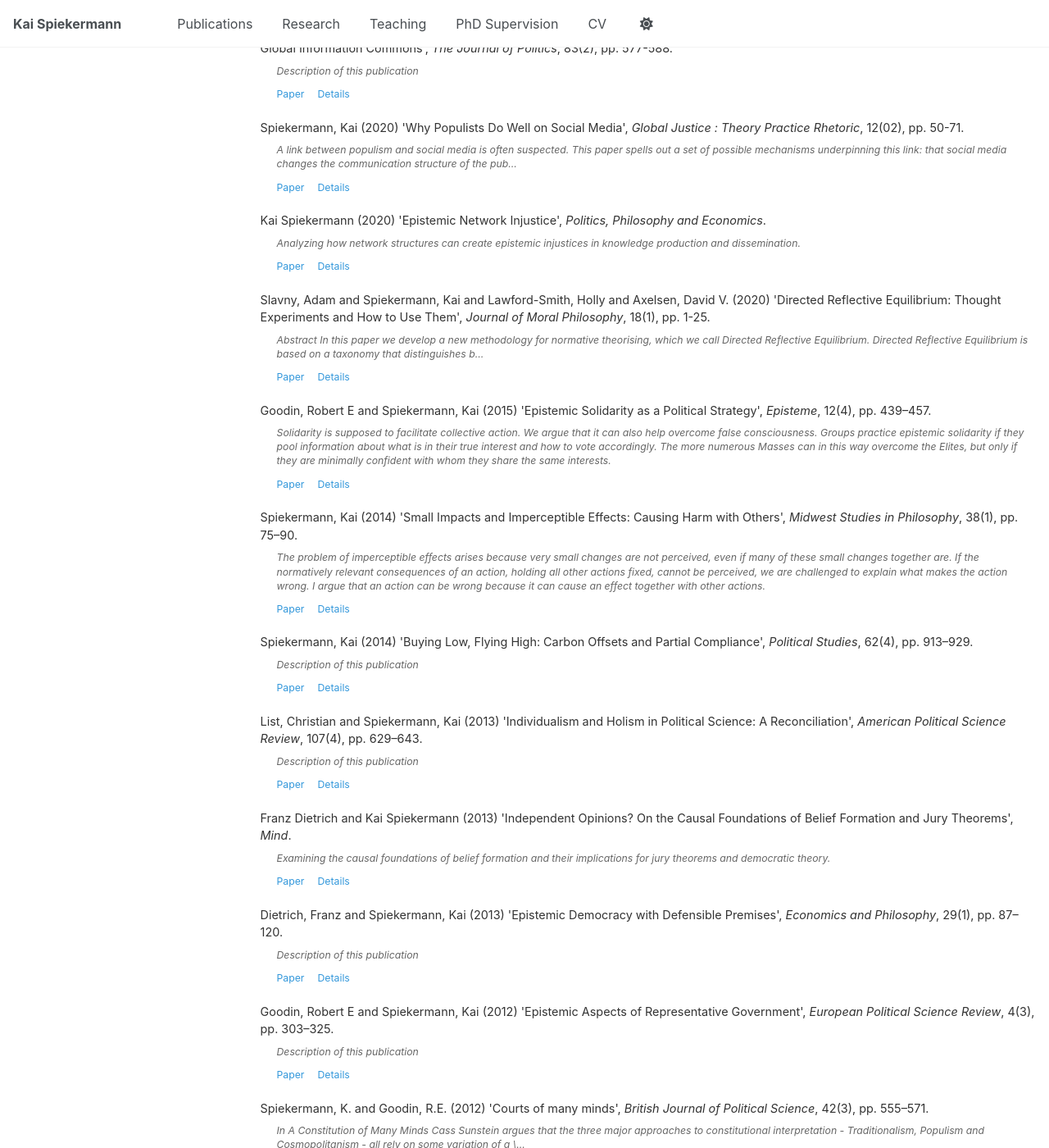
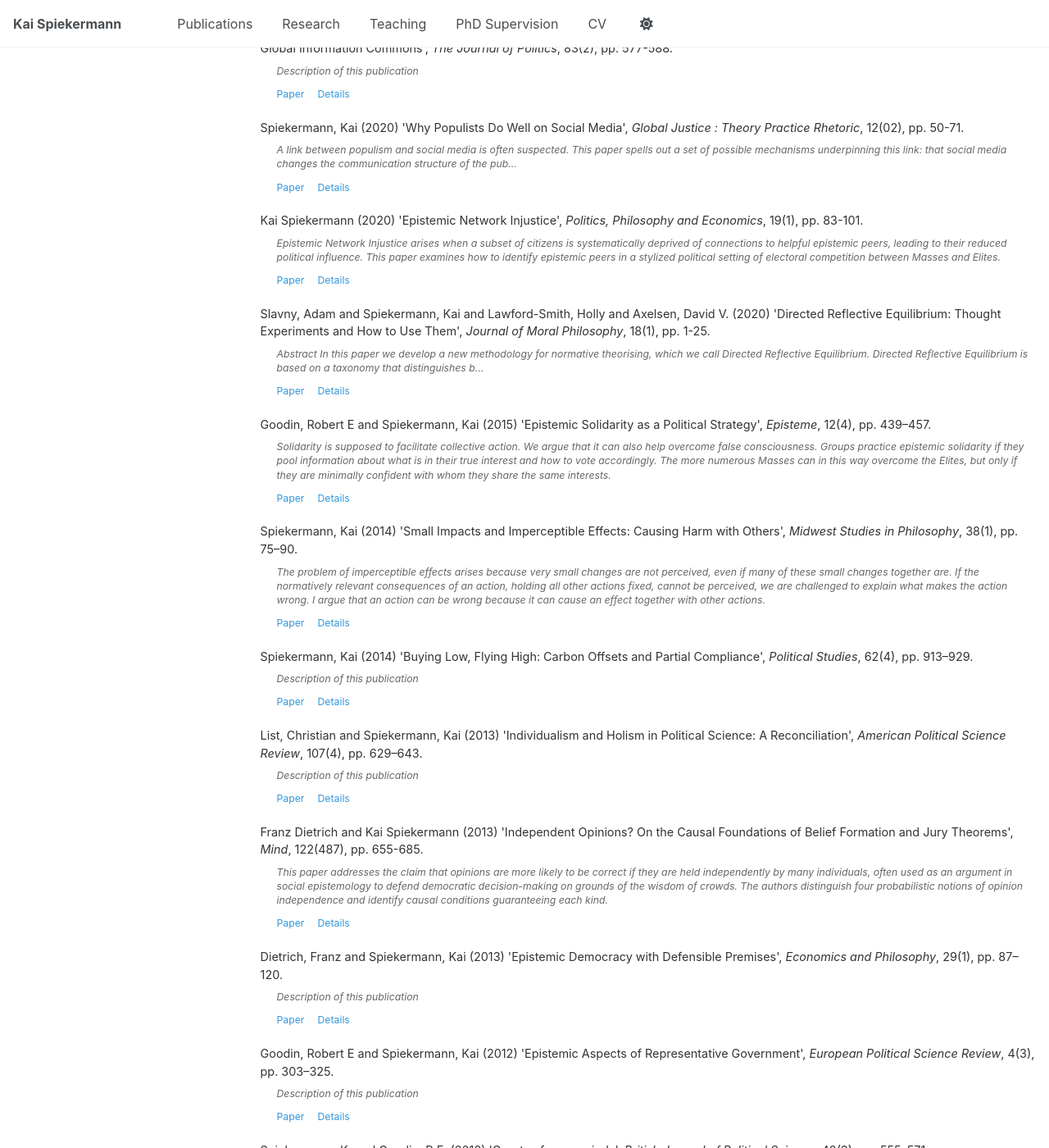
Before and after one commit to kaispk/kaispk.github.io, a Jekyll site: the page built from _pages/publications.html, in a window 1280 px wide and 1400 px high, scrolled down 863 px. Shown: the whole window at 82% size. Built offline with Jekyll 4.4.1, drawn with Linux system fonts in a browser that asks for light colours; a script that is not in the unit is left out.

Commit message:
add biblio data

```diff
--- a/_publications/2013-independent-opinions.md
+++ b/_publications/2013-independent-opinions.md
@@ -3,10 +3,14 @@ title: "Independent Opinions? On the Causal Foundations of Belief Formation and
 collection: publications
 category: manuscripts
 permalink: /publication/2013-independent-opinions
-excerpt: 'Examining the causal foundations of belief formation and their implications for jury theorems and democratic theory.'
+excerpt: 'This paper addresses the claim that opinions are more likely to be correct if they are held independently by many individuals, often used as an argument in social epistemology to defend democratic decision-making on grounds of the wisdom of crowds. The authors distinguish four probabilistic notions of opinion independence and identify causal conditions guaranteeing each kind.'
 date: 2013-01-01
 venue: 'Mind'
 authors: 'Franz Dietrich and Kai Spiekermann'
+volume: '122'
+issue: '487'
+pages: '655-685'
+doi: '10.1093/mind/fzt074'
 paperurl: 'http://eprints.lse.ac.uk/30664/'
 citation: 'Dietrich, Franz and Spiekermann, Kai (2013) "Independent Opinions? On the Causal Foundations of Belief Formation and Jury Theorems", Mind, 122(487), pp. 655-685.'
 ---
--- a/_publications/2020-epistemic-network-injustice.md
+++ b/_publications/2020-epistemic-network-injustice.md
@@ -3,10 +3,14 @@ title: "Epistemic Network Injustice"
 collection: publications
 category: manuscripts
 permalink: /publication/2020-epistemic-network-injustice
-excerpt: 'Analyzing how network structures can create epistemic injustices in knowledge production and dissemination.'
+excerpt: 'Epistemic Network Injustice arises when a subset of citizens is systematically deprived of connections to helpful epistemic peers, leading to their reduced political influence. This paper examines how to identify epistemic peers in a stylized political setting of electoral competition between Masses and Elites.'
 date: 2020-01-01
 venue: 'Politics, Philosophy and Economics'
 authors: 'Kai Spiekermann'
+volume: '19'
+issue: '1'
+pages: '83-101'
+doi: '10.1177/1470594X19872505'
 paperurl: 'http://eprints.lse.ac.uk/101304/'
 citation: 'Spiekermann, Kai (2020) "Epistemic Network Injustice", Politics, Philosophy and Economics, 19(1), pp. 83-101.'
 ---
```
